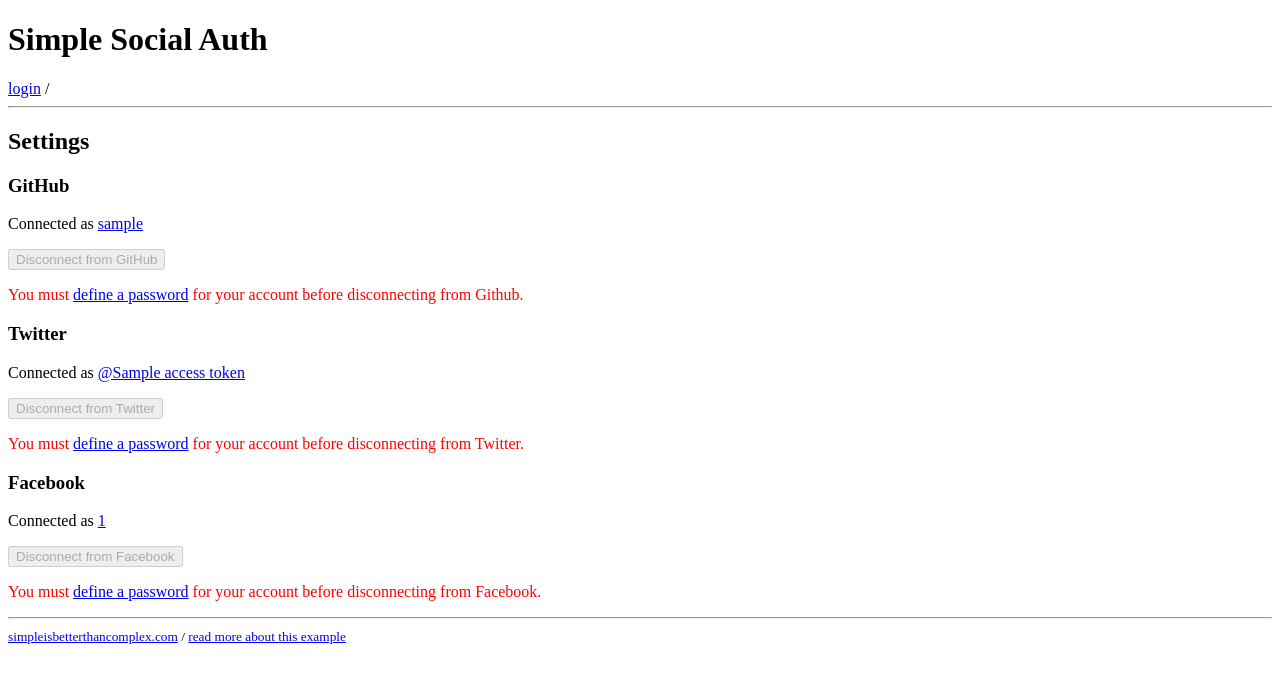
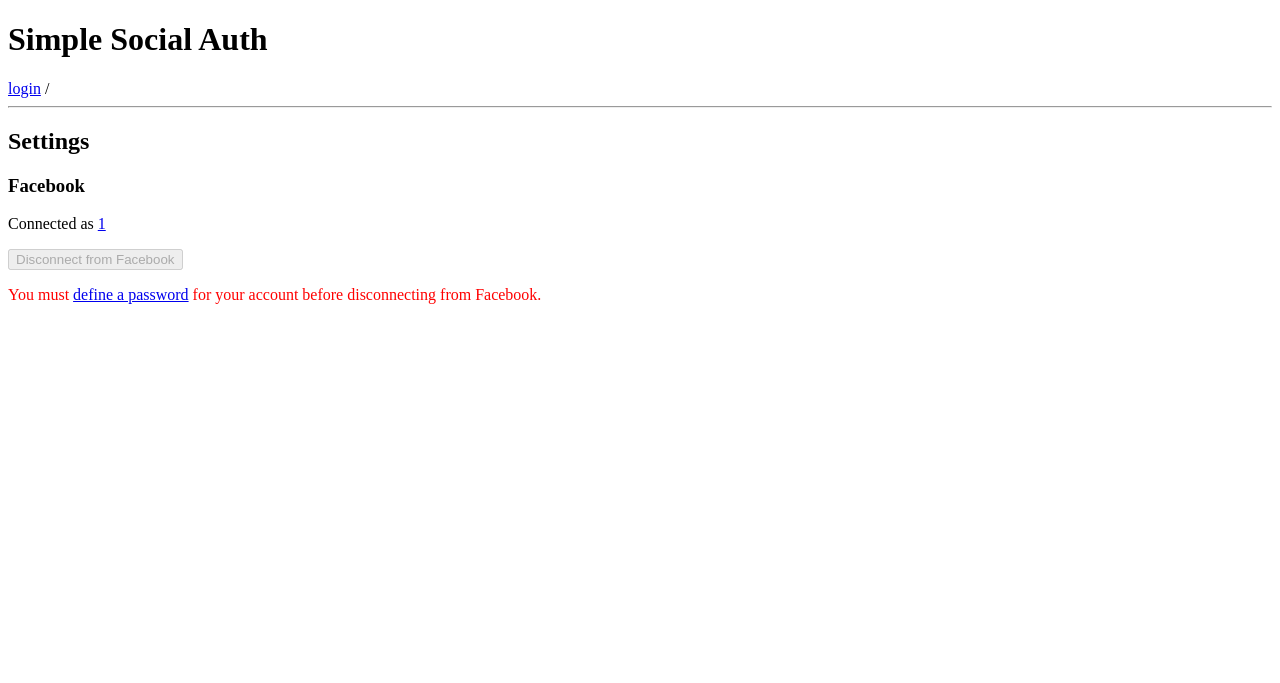
Before and after one commit to monetree/growthplug-backend, a Django app: template templates/settings.html in a window 1280 px wide. Shown: the top 683 px of the page. Run offline with Django 3.2, Linux system fonts and the light colour scheme; the template is opened without the code that fills it: most values are stand-ins (such as "Sample title", 1, 10 or a date in 2020).

Commit message:
adding changes

```diff
--- a/templates/base.html
+++ b/templates/base.html
@@ -27,12 +27,5 @@
     {% block content %}
     {% endblock %}
   </main>
-  <footer>
-    <hr>
-    <small>
-      <a href="https://simpleisbetterthancomplex.com">simpleisbetterthancomplex.com</a> /
-      <a href="https://simpleisbetterthancomplex.com/tutorial/2016/10/24/how-to-add-social-login-to-django.html">read more about this example</a>
-    </small>
-  </footer>
 </body>
 </html>
--- a/templates/home.html
+++ /dev/null
@@ -1,3 +0,0 @@
-
-  <h2>Homepage</h2>
-  <p>Hello {{ user.username }}!</p>
--- a/templates/registration/login.html
+++ b/templates/registration/login.html
@@ -1,7 +1,7 @@
 <!DOCTYPE html>
 <html lang="en">
 <head>
-  <title>Bootstrap Example</title>
+  <title>Growthplug - Login</title>
   <meta charset="utf-8">
   <meta name="viewport" content="width=device-width, initial-scale=1">
   <link rel="stylesheet" href="https://maxcdn.bootstrapcdn.com/bootstrap/4.1.3/css/bootstrap.min.css">
--- a/templates/settings.html
+++ b/templates/settings.html
@@ -2,38 +2,6 @@
 
 {% block content %}
   <h2>Settings</h2>
-
-  <h3>GitHub</h3>
-  {% if github_login %}
-    <p>Connected as <a href="https://github.com/{{ github_login.extra_data.login }}/" target="_blank">{{ github_login.extra_data.login }}</a></p>
-    {% if can_disconnect %}
-      <form method="post" action="{% url 'social:disconnect' 'github' %}">
-        {% csrf_token %}
-        <button type="submit">Disconnect from GitHub</button>
-      </form>
-    {% else %}
-      <button type="button" disabled>Disconnect from GitHub</button>
-      <p style="color: red">You must <a href="{% url 'password' %}">define a password</a> for your account before disconnecting from Github.</p>
-    {% endif %}
-  {% else %}
-    <a href="{% url 'social:begin' 'github' %}">Connect to GitHub</a>
-  {% endif %}
-
-  <h3>Twitter</h3>
-  {% if twitter_login %}
-    <p>Connected as <a href="https://twitter.com/{{ twitter_login.extra_data.access_token.screen_name }}/" target="_blank">@{{ twitter_login.extra_data.access_token.screen_name }}</a></p>
-    {% if can_disconnect %}
-      <form method="post" action="{% url 'social:disconnect' 'twitter' %}">
-        {% csrf_token %}
-        <button type="submit">Disconnect from Twitter</button>
-      </form>
-    {% else %}
-      <button type="button" disabled>Disconnect from Twitter</button>
-      <p style="color: red">You must <a href="{% url 'password' %}">define a password</a> for your account before disconnecting from Twitter.</p>
-    {% endif %}
-  {% else %}
-    <a href="{% url 'social:begin' 'twitter' %}">Connect to Twitter</a>
-  {% endif %}
 
   <h3>Facebook</h3>
   {% if facebook_login %}
```
Also changed, not shown: growthplug/settings.py (+7 -7 lines), templates/logged_out.html (deleted, +0 -7 lines), templates/login.html (deleted, +0 -7 lines), templates/registration/logged_out.html (deleted, +0 -7 lines), templates/registration/signup.html (deleted, +0 -15 lines), templates/signup.html (deleted, +0 -15 lines), db.sqlite3.
